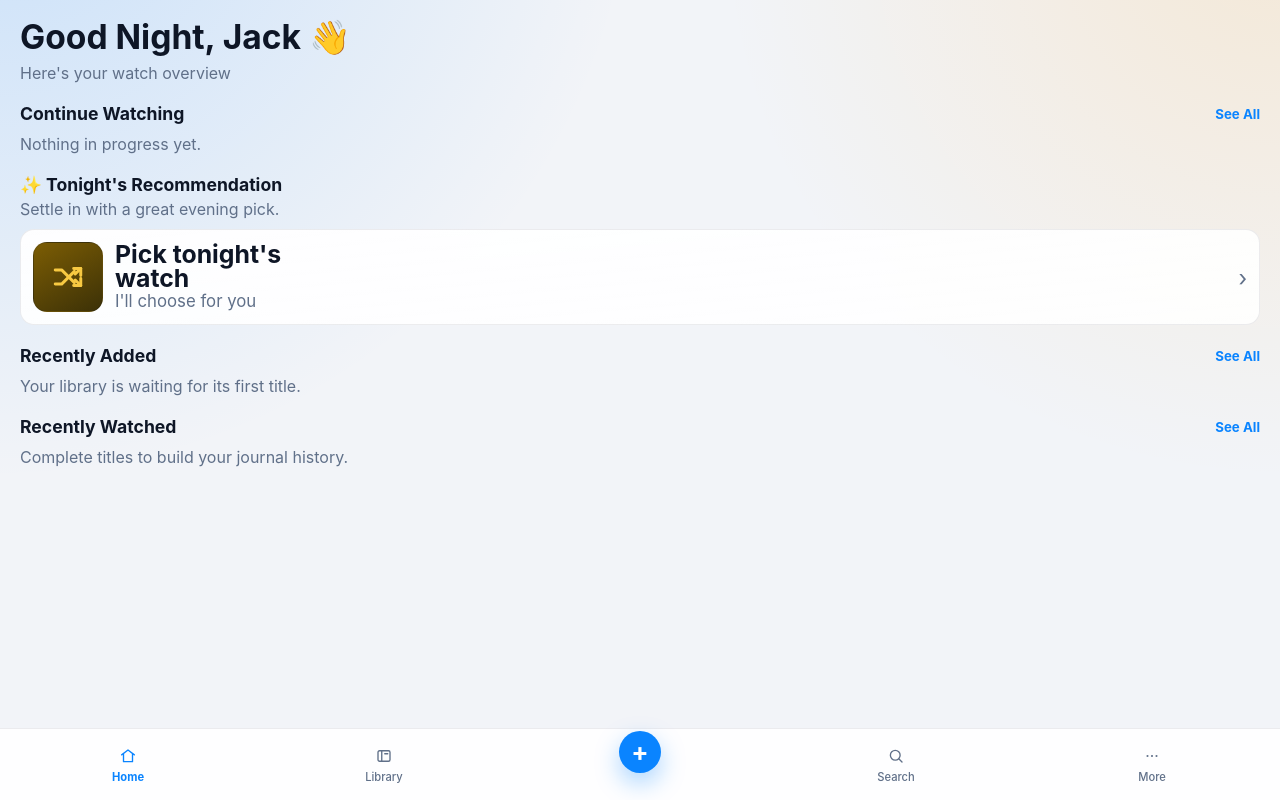
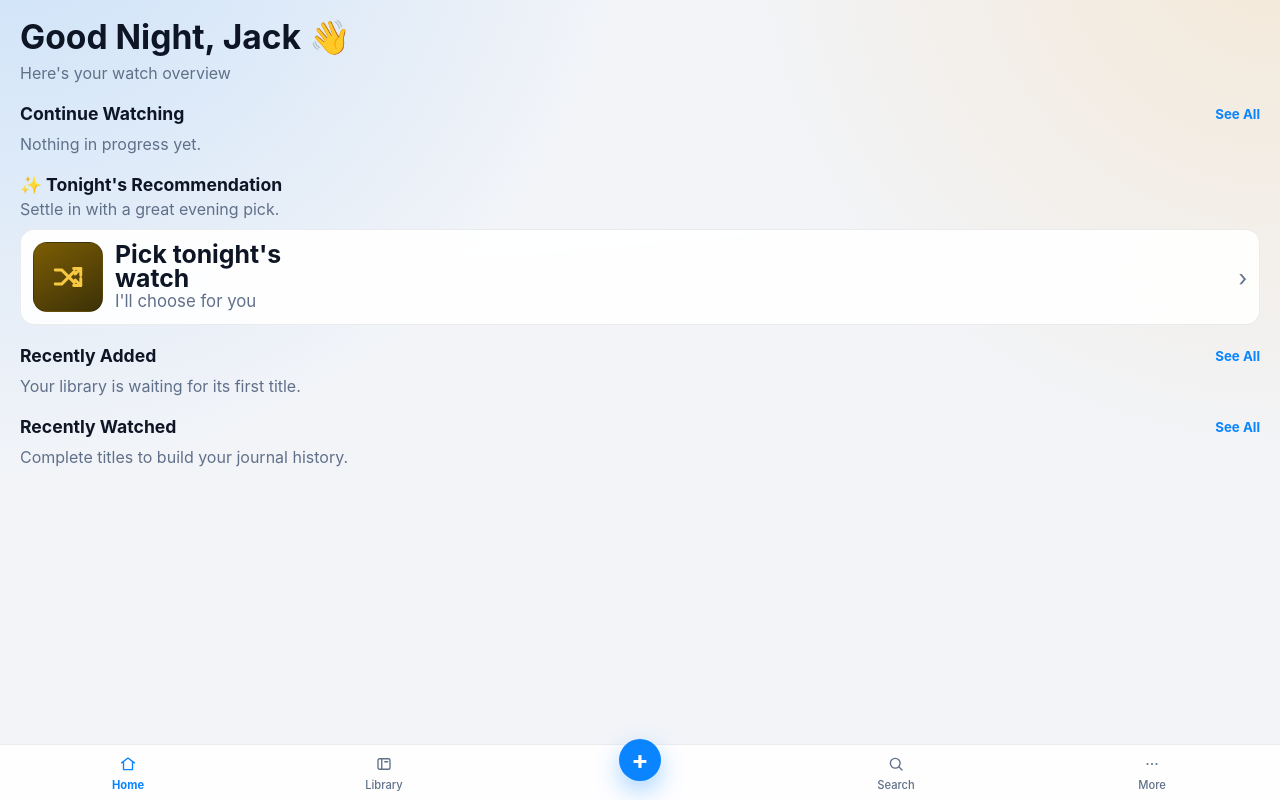
Before and after one commit to JackStubbs-Sec/Project-WatchList, a React (Vite) app: page /#/ in a window 1280 px wide. Built offline with nearby package versions, Linux system fonts and the light colour scheme.

Commit message:
Tighten iOS tab bar bottom spacing

```diff
--- a/src/styles/global.css
+++ b/src/styles/global.css
@@ -58,7 +58,7 @@
 main {
   padding-top: max(var(--space-4), env(safe-area-inset-top));
   padding-right: max(var(--space-5), env(safe-area-inset-right));
-  padding-bottom: calc(var(--tab-height) + env(safe-area-inset-bottom) + var(--space-2));
+  padding-bottom: calc(var(--tab-height) + env(safe-area-inset-bottom));
   padding-left: max(var(--space-5), env(safe-area-inset-left));
   display: grid;
   gap: var(--space-5);
--- a/src/styles/tokens.css
+++ b/src/styles/tokens.css
@@ -35,7 +35,7 @@
   --space-7: 32px;
 
   --shadow: 0 12px 32px rgba(0, 0, 0, 0.3);
-  --tab-height: 72px;
+  --tab-height: 56px;
 }
 
 :root[data-theme="dark"] {
```
